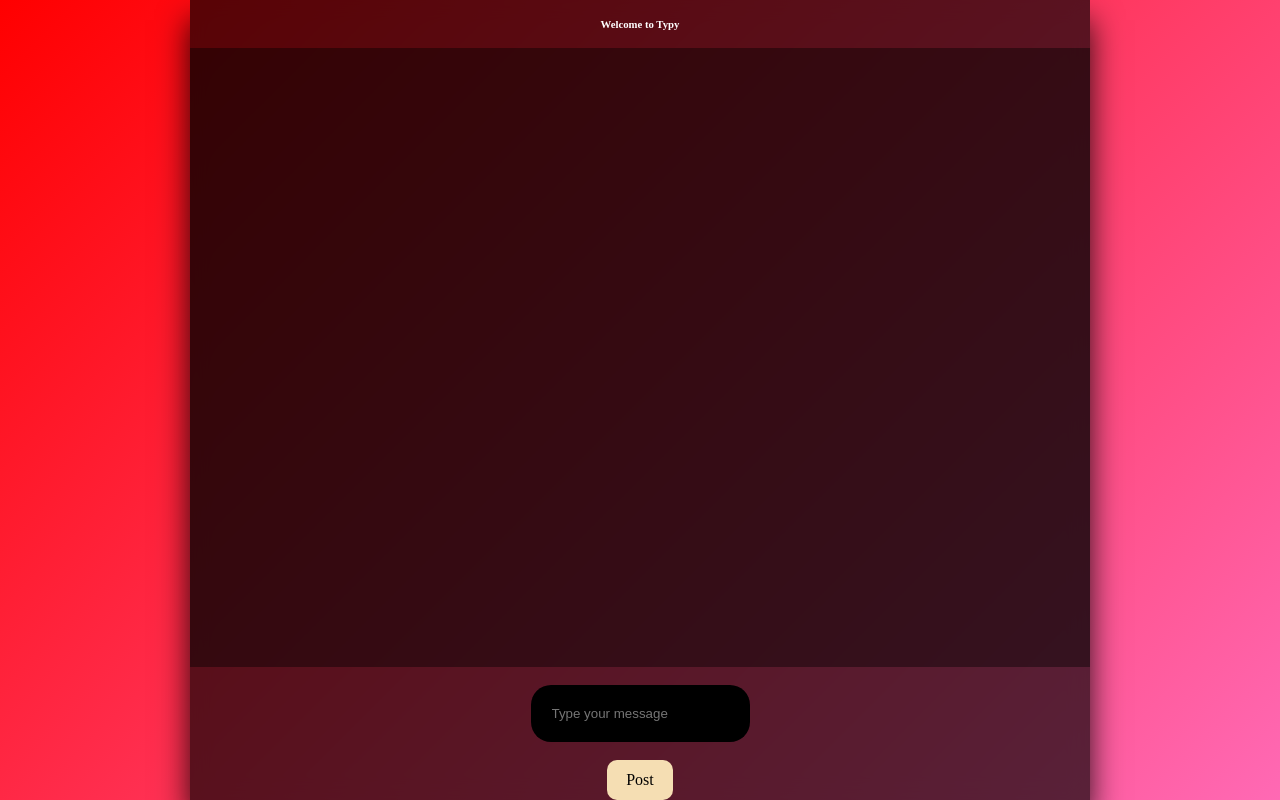
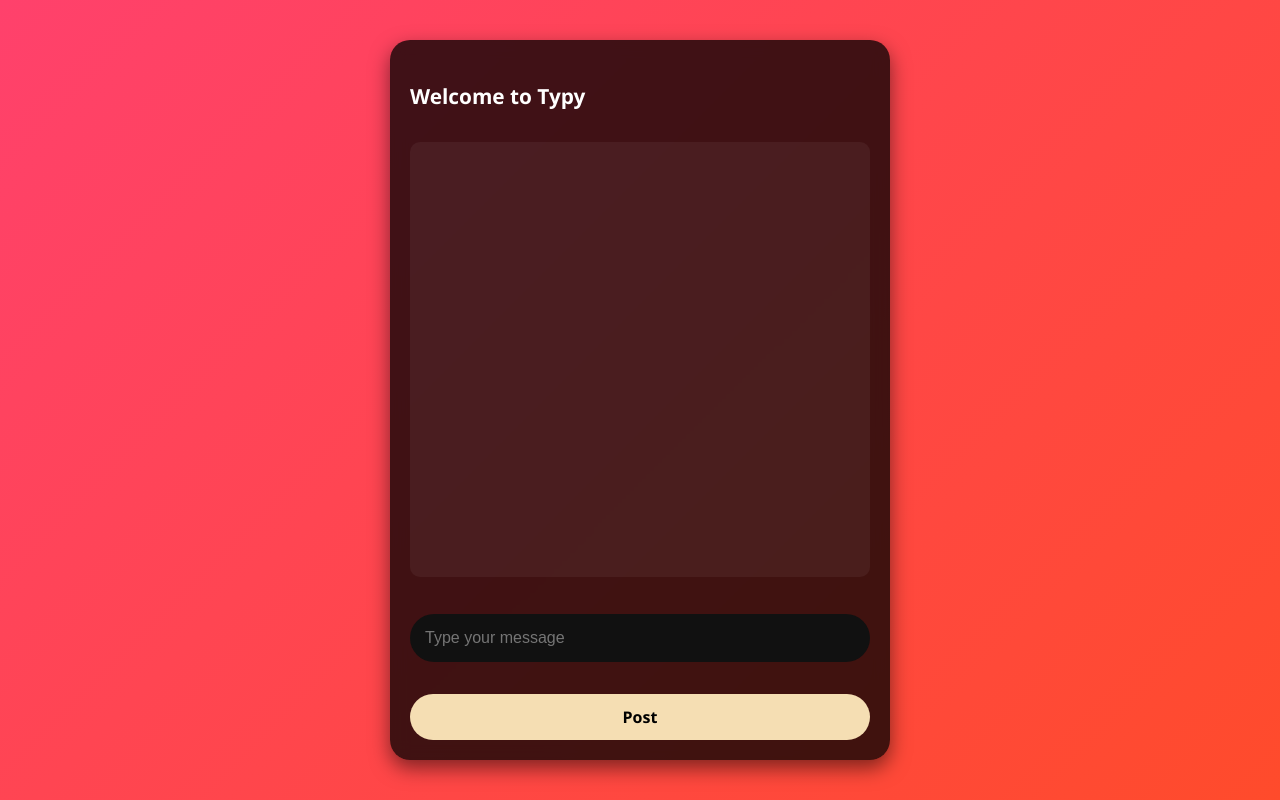
Before and after one commit to G24-gem/Click-n-send, a website: page public/index.html in a window 1280 px wide. Drawn offline with Linux system fonts and the light colour scheme.

Commit message:
Update style.css

```diff
--- a/public/style.css
+++ b/public/style.css
@@ -1,65 +1,85 @@
 * {
-        margin: 0px;
-        padding: 0px;
-        box-sizing: border-box;
+    margin: 0;
+    padding: 0;
+    box-sizing: border-box;
 }
 
 body {
-        background: linear-gradient(135deg, red 0%, hotpink 100%);
+    background: linear-gradient(135deg, #ff416c, #ff4b2b);
+    font-family: 'Segoe UI', Tahoma, Geneva, Verdana, sans-serif;
+    color: white;
+    min-height: 100vh;
     display: flex;
     justify-content: center;
     align-items: center;
-    color: white;
-    height: 100vh;
-    overflow: hidden;
-
-
+    padding: 10px;
 }
 
 .main-container {
-        max-width: 100%;
-    height: 100%;
+    width: 100%;
+    max-width: 500px;
+    height: 90vh;
     display: flex;
     justify-content: center;
     align-items: center;
-    position: relative;
 }
 
 .content-container {
-        max-width: 100%;
-        height: 100vh;
-        box-shadow: 0px 20px 30px rgba(0, 0, 0, 0.84);
-        display: flex;
-        flex-direction: column;
-        text-align: center;
-        backdrop-filter: blur(10px);
-    background: rgba(0, 0, 0, 0.65);
-    border-radius: 1px solid transparent;
-    border-radius: 0px;
-    padding: 0px;
-    justify-content: center;
-    align-items: center;
-
+    width: 100%;
+    height: 100%;
+    background: rgba(0, 0, 0, 0.75);
+    border-radius: 20px;
+    display: flex;
+    flex-direction: column;
+    padding: 20px;
+    box-shadow: 0 8px 20px rgba(0, 0, 0, 0.5);
+    backdrop-filter: blur(8px);
+    overflow: hidden;
 }
 
-
+h6 {
+    font-size: 1.3rem;
+    margin-bottom: 10px;
+    font-weight: 600;
+}
 
 .post-container {
-        width: 900px;
-        height: 100vh;
-        max-width: 100%;
-        background-color: rgba(0, 0, 0, 0.4);
-        overflow-y: scroll;
-        padding: 30px;
+    flex-grow: 1;
+    overflow-y: auto;
+    background-color: rgba(255, 255, 255, 0.05);
+    border-radius: 10px;
+    padding: 15px;
+    margin-bottom: 15px;
+    scrollbar-width: none;
+}
+
+.post-container::-webkit-scrollbar {
+    display: none;
+}
+
+.input {
+    width: 100%;
+    padding: 15px;
+    border: none;
+    border-radius: 30px;
+    background: #111;
+    color: wheat;
+    margin-bottom: 10px;
+    font-size: 1rem;
+    outline: none;
 }
 
 .post-btn {
-        text-decoration: none;
-        color: black;
-        background: wheat;
-        padding: 10px 18px;
-        border: 1px solid transparent;
-        border-radius: 10px;
+    width: 100%;
+    text-align: center;
+    display: inline-block;
+    background: wheat;
+    color: black;
+    font-weight: bold;
+    padding: 12px;
+    border-radius: 30px;
+    text-decoration: none;
+    transition: all 0.3s ease;
 }
 
 .post-btn:hover {
@@ -67,27 +87,14 @@
     color: white;
 }
 
-
-input {
-        background-color: black;
-        color: wheat;
-        border: 1px solid transparent;
-        border-radius: 20px;
-        padding: 20px;
-        overflow-wrap: break-word;
+#mess {
+    background: rgba(255, 105, 180, 0.2);
+    padding: 12px 15px;
+    border-radius: 12px;
+    margin-bottom: 12px;
+    font-size: 0.95rem;
+    word-wrap: break-word;
+    box-shadow: 0 4px 12px rgba(0,0,0,0.3);
+    max-width: 80%;
+    align-self: flex-start;
 }
-
-#mess {
-        background-color: rgba(255, 102, 255, 0.4);
-        box-shadow: 0px 20px 30px rgba(0, 0, 0, 0.84);
-        backdrop-filter: blur(10px);
-        /*display: flex*/;
-    color: white;
-    border-radius: 10px;
-    margin-bottom: 30px;
-    padding: 20px;
-    width: 300px;
-    max-width: 100%;
-    overflow-wrap: break-word;
-    height: auto;
-}
```
